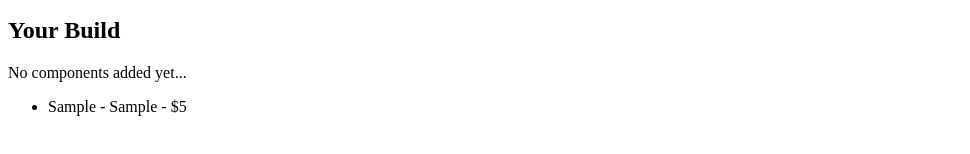
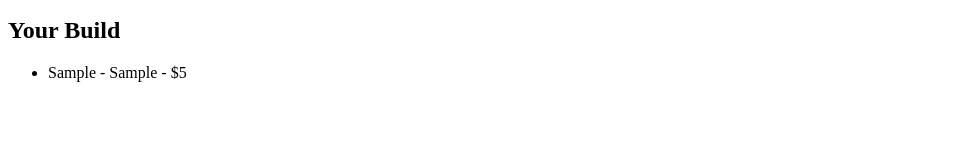
Before and after one commit to cybermikeyy/pc-build-tracker, a plain HTML site: page index.html in a window 1280 px wide. Both pictures are taken after typing "Sample", "Sample", "5" into the empty fields and a click on the button "Add component". Shown: the part 138-292 px from the top of the page, without its empty margins (0-970 px from the left). Drawn offline with Linux system fonts and the light colour scheme.

Commit message:
Add formal validation and reset behaviour.

```diff
--- a/index.html
+++ b/index.html
@@ -16,7 +16,7 @@
     <form id="form">
         <label for="compName">Component name:</label>
         <input type="text" id="compName" name="compName" placeholder="MSI Gaming X Trio 4070 Ti">
-        <label for="cat" >Category:</label>
+        <label for="cat">Category:</label>
         <input type="text" name="cat" id="cat" placeholder="GPU">
         <label for="price">Price:</label>
         <input type="number" name="price" id="price" placeholder="1100">
@@ -25,7 +25,7 @@
 
 
     <h2>Your Build</h2>
-    <p>No components added yet...</p>
+    <p id="noComment">No components added yet...</p>
     <ul id="buildList"></ul>
     <script src="script.js" defer></script>
     <!-- 'defer' is not necessary here since its at the very bottom of <body>, but is fine to leave here. -->
--- a/script.js
+++ b/script.js
@@ -6,6 +6,7 @@ const compNameData = document.querySelector("#compName");
 const catData = document.querySelector("#cat");
 const priceData = document.querySelector("#price");
 const buildListData = document.querySelector("#buildList");
+const noCommentData = document.querySelector("#noComment")
 
 // Handle form submisiion
 formData.addEventListener("submit", function (event) {
@@ -14,7 +15,14 @@ formData.addEventListener("submit", function (event) {
     const category = catData.value.trim();
     const price = priceData.value;
 
+    if (componentName === "" || category === "" || price === "") {
+         alert("Field(s) cannot be left empty.");
+         return;
+    }
+
     const listItem = document.createElement("li");
     listItem.textContent = `${componentName} - ${category} - $${price}`;
     buildListData.append(listItem);
+    formData.reset();  // clears the boxes after components are added
+    noCommentData.textContent = "";
 });
```
